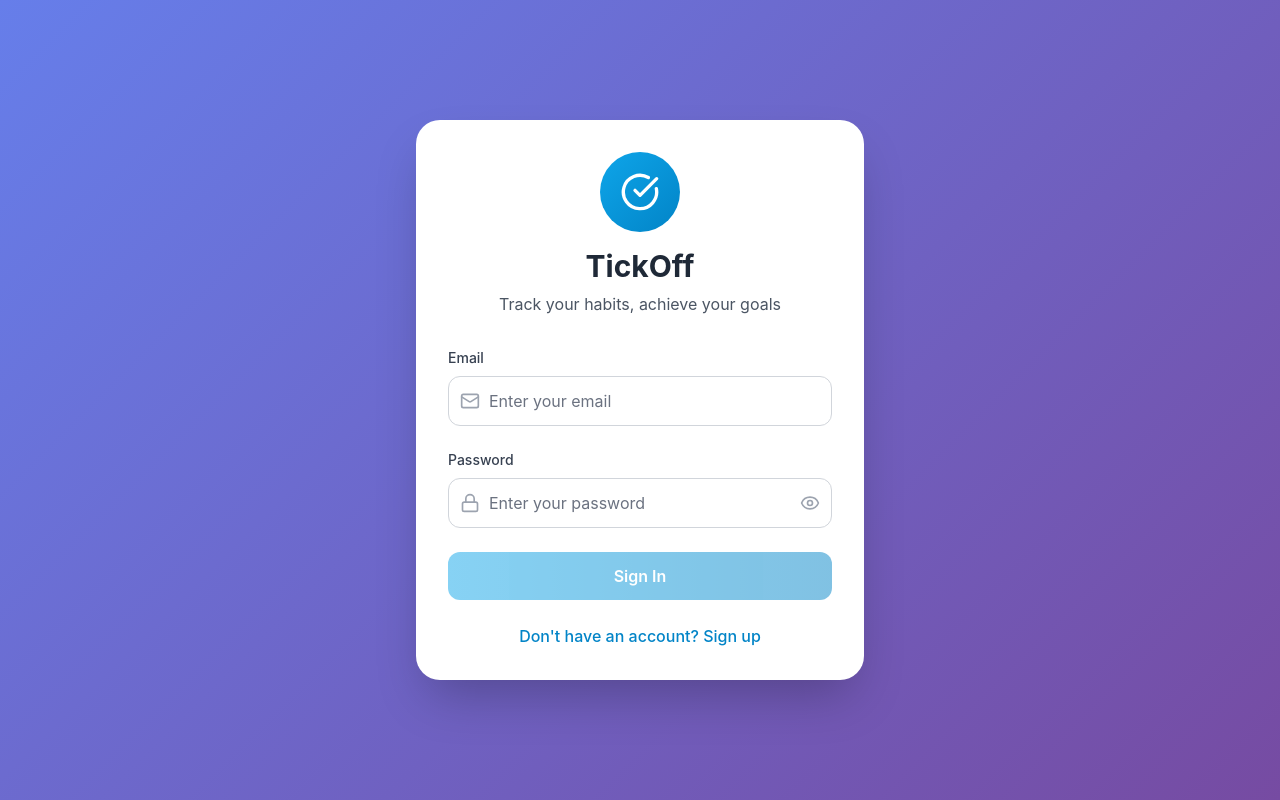
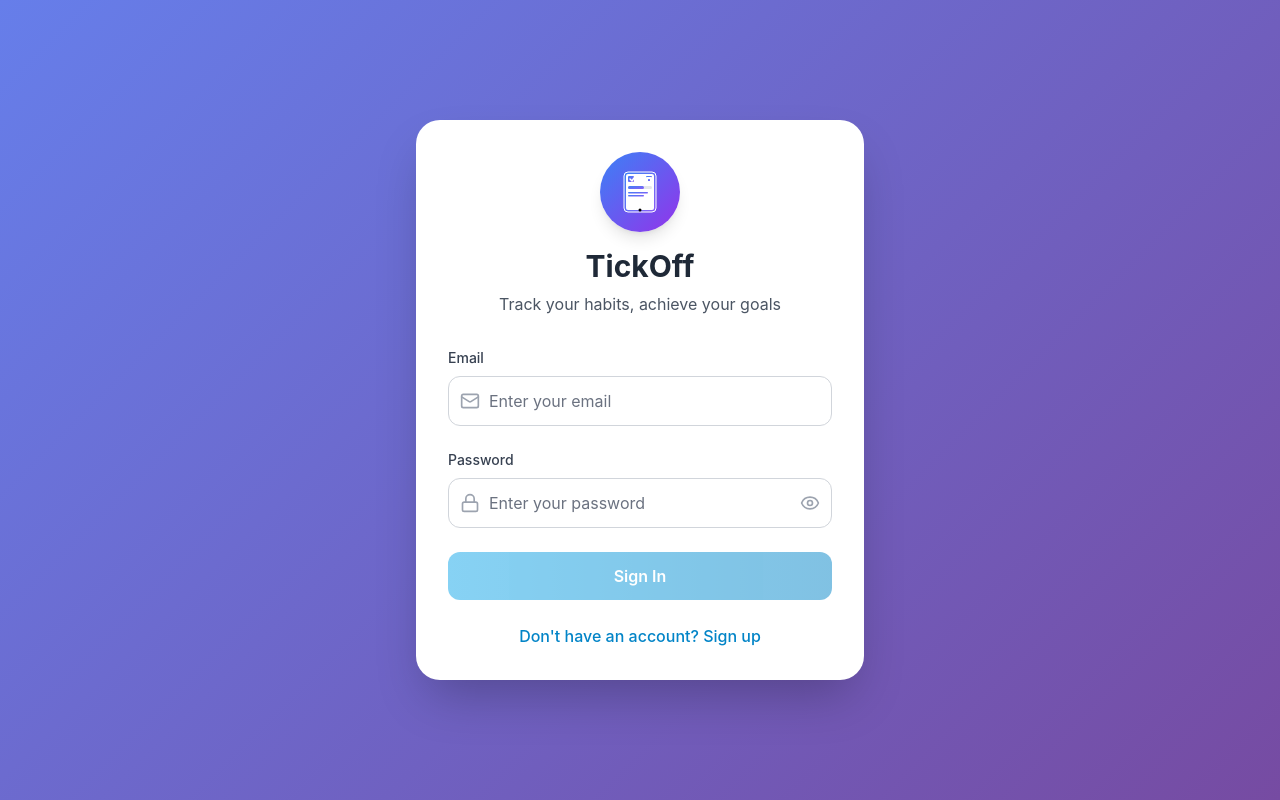
Before and after one commit to ajith-adimai/tickoff-ipad, a React (Create React App) app: page / in a window 1280 px wide. Built offline with nearby package versions, Linux system fonts and the light colour scheme; no server answers.

Commit message:
icon and few fixes

```diff
--- a/public/index.html
+++ b/public/index.html
@@ -4,7 +4,7 @@
     <meta charset="utf-8" />
     <link rel="icon" href="%PUBLIC_URL%/favicon.ico" />
     <meta name="viewport" content="width=device-width, initial-scale=1, viewport-fit=cover" />
-    <meta name="theme-color" content="#0ea5e9" />
+    <meta name="theme-color" content="#3b82f6" />
     <meta name="description" content="Track your daily habits and build better routines with TickOff" />
 
     <!-- PWA Meta Tags -->
--- a/src/App.tsx
+++ b/src/App.tsx
@@ -3,6 +3,7 @@ import { supabase } from './supabaseClient';
 import { User } from '@supabase/supabase-js';
 import Auth from './components/Auth';
 import LandingPage from './components/LandingPage';
+import AppIcon from './components/AppIcon';
 
 import { motion } from 'framer-motion';
 
@@ -48,14 +49,20 @@ function App() {
 
   if (loading) {
     return (
-      <div className="min-h-screen flex items-center justify-center bg-gradient-to-br from-primary-500 to-primary-700">
+      <div className="min-h-screen flex items-center justify-center bg-gradient-to-br from-blue-500 to-purple-600">
         <motion.div
           initial={{ scale: 0.8, opacity: 0 }}
           animate={{ scale: 1, opacity: 1 }}
           transition={{ duration: 0.5 }}
           className="text-center"
         >
-          <div className="w-16 h-16 border-4 border-white border-t-transparent rounded-full animate-spin mx-auto mb-4"></div>
+          <motion.div
+            animate={{ rotate: 360 }}
+            transition={{ duration: 2, repeat: Infinity, ease: "linear" }}
+            className="w-16 h-16 mx-auto mb-4"
+          >
+            <AppIcon size={64} className="text-white" />
+          </motion.div>
           <h2 className="text-white text-xl font-semibold">Loading TickOff...</h2>
         </motion.div>
       </div>
--- /dev/null
+++ b/src/components/AppIcon.tsx
@@ -0,0 +1,55 @@
+import React from 'react';
+
+interface AppIconProps {
+  size?: number;
+  className?: string;
+}
+
+const AppIcon: React.FC<AppIconProps> = ({ size = 48, className = "" }) => {
+  return (
+    <svg
+      className={className}
+      width={size}
+      height={size}
+      viewBox="0 0 48 48"
+      fill="none"
+      xmlns="http://www.w3.org/2000/svg"
+    >
+      {/* Tablet/Smartphone Body */}
+      <rect x="8" y="4" width="32" height="40" rx="4" fill="url(#gradient)" stroke="white" strokeWidth="1"/>
+
+      {/* Screen */}
+      <rect x="10" y="6" width="28" height="36" rx="2" fill="white"/>
+
+      {/* Checkbox in top-left */}
+      <rect x="12" y="8" width="6" height="6" rx="1" fill="url(#gradient)"/>
+      <path d="M14 11L16 13L18 10" stroke="white" strokeWidth="1.5" strokeLinecap="round" strokeLinejoin="round"/>
+
+      {/* Calendar in top-right */}
+      <rect x="30" y="8" width="6" height="6" rx="1" fill="url(#gradient)"/>
+      <rect x="30" y="9" width="6" height="5" rx="0.5" fill="white"/>
+      <rect x="32" y="11" width="2" height="2" rx="0.5" fill="url(#gradient)"/>
+
+      {/* Progress bar */}
+      <rect x="12" y="18" width="24" height="3" rx="1.5" fill="#e5e7eb"/>
+      <rect x="12" y="18" width="16" height="3" rx="1.5" fill="url(#gradient)"/>
+
+      {/* Text lines */}
+      <rect x="12" y="24" width="20" height="1.5" rx="0.75" fill="url(#gradient)"/>
+      <rect x="12" y="27" width="16" height="1.5" rx="0.75" fill="url(#gradient)"/>
+
+      {/* Home button */}
+      <circle cx="24" cy="42" r="1.5" fill="black"/>
+
+      {/* Gradient definition */}
+      <defs>
+        <linearGradient id="gradient" x1="0%" y1="0%" x2="100%" y2="100%">
+          <stop offset="0%" stopColor="#3b82f6"/>
+          <stop offset="100%" stopColor="#8b5cf6"/>
+        </linearGradient>
+      </defs>
+    </svg>
+  );
+};
+
+export default AppIcon;
--- a/src/components/Auth.tsx
+++ b/src/components/Auth.tsx
@@ -2,6 +2,7 @@ import React, { useState } from 'react';
 import { supabase } from '../supabaseClient';
 import { motion } from 'framer-motion';
 import { Mail, Lock, Eye, EyeOff, CheckCircle } from 'lucide-react';
+import AppIcon from './AppIcon';
 
 interface AuthProps {
   onBackToLanding?: () => void;
@@ -141,9 +142,9 @@ const Auth: React.FC<AuthProps> = ({ onBackToLanding }) => {
               initial={{ scale: 0 }}
               animate={{ scale: 1 }}
               transition={{ delay: 0.2, type: "spring", stiffness: 200 }}
-              className="w-20 h-20 bg-gradient-to-br from-primary-500 to-primary-600 rounded-full flex items-center justify-center mx-auto mb-4"
+              className="w-20 h-20 bg-gradient-to-br from-blue-500 to-purple-600 rounded-full flex items-center justify-center mx-auto mb-4 shadow-lg"
             >
-              <CheckCircle className="w-10 h-10 text-white" />
+              <AppIcon size={48} className="text-white" />
             </motion.div>
             <h1 className="text-3xl font-bold text-gray-800 mb-2">TickOff</h1>
             <p className="text-gray-600">Track your habits, achieve your goals</p>
--- a/src/components/LandingPage.tsx
+++ b/src/components/LandingPage.tsx
@@ -23,6 +23,7 @@ import { User } from '@supabase/supabase-js';
 import { supabase } from '../supabaseClient';
 import AddHabitModal from './AddHabitModal';
 import HabitCard from './HabitCard';
+import AppIcon from './AppIcon';
 // Remove all dnd-kit imports and logic
 
 // CSS for hiding scrollbar
@@ -49,7 +50,7 @@ const TopBar: React.FC = () => {
       <div className="flex items-center justify-between">
         <div className="flex items-center space-x-3">
           <div className="w-8 h-8 md:w-10 md:h-10 bg-white/20 rounded-full flex items-center justify-center">
-            <Calendar className="w-4 h-4 md:w-5 md:h-5 text-white" />
+            <AppIcon size={20} className="text-white" />
           </div>
           <div>
             <span className="text-white font-medium text-base md:text-lg">
```
Also changed, not shown: public/manifest.json, 2 other files (tests, documents, lock files or other folders).
